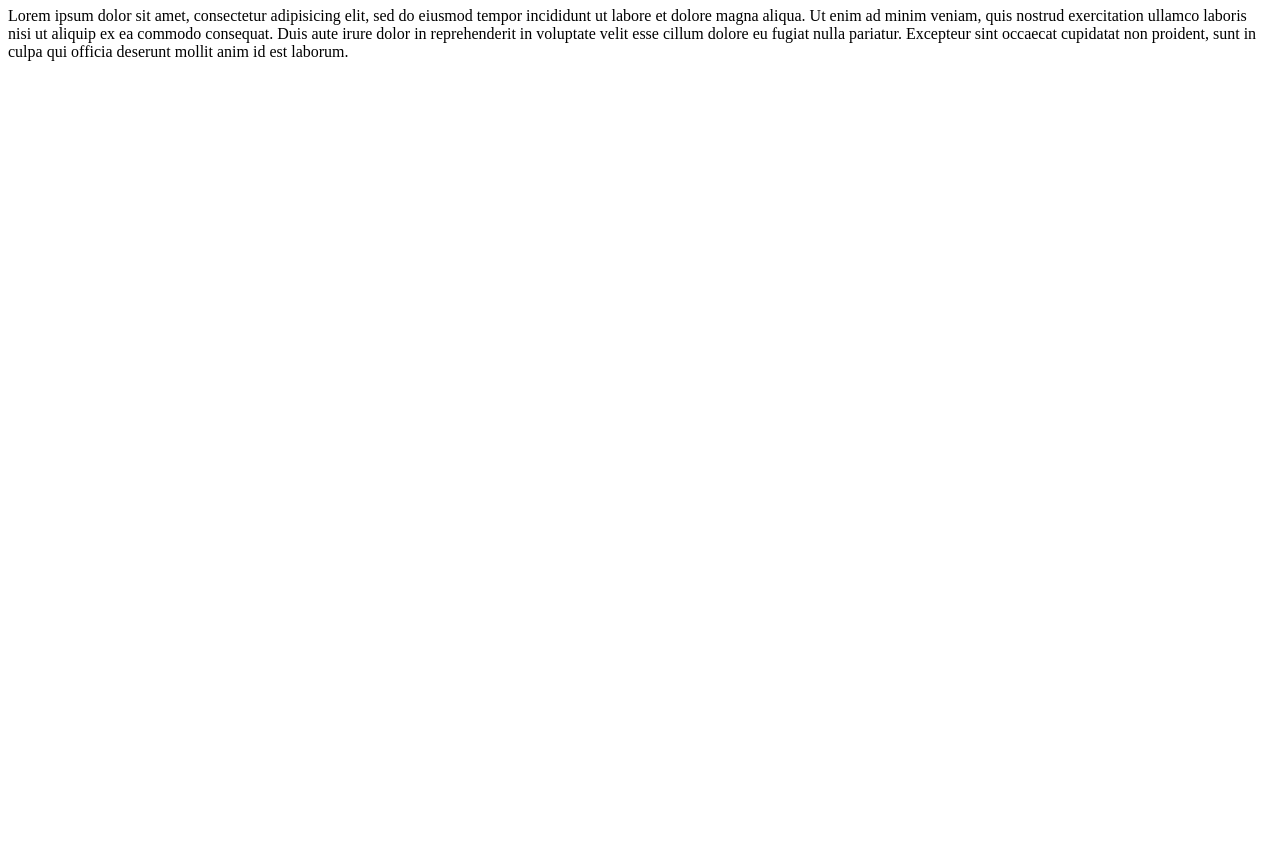
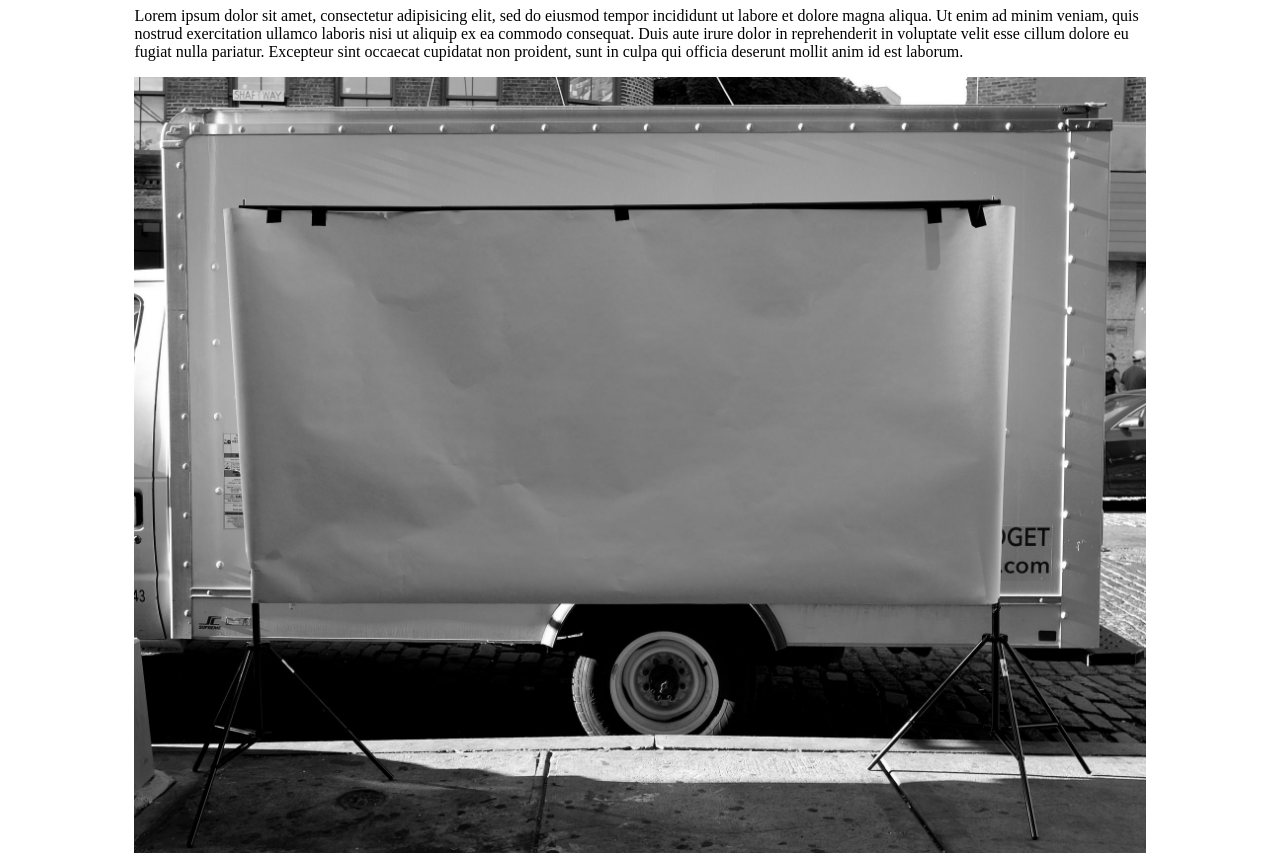
Before and after one commit to webjay/asite, a plain HTML site: page index.html in a window 1280 px wide. Shown: the part 73-938 px from the top of the page. Before the commit the page ends 800 px from the top, so only its background shows below. Drawn offline with Linux system fonts and the light colour scheme.

Commit message:
completeish

```diff
--- a/index.html
+++ b/index.html
@@ -2,12 +2,31 @@
 <html>
   <head>
     <title>A simple HTML page</title>
+    <style>
+      body {
+        background-color: #fff;
+        color: #000;
+      }
+      .container {
+        width: 80%;
+        margin: auto;
+      }
+      .mainimg {
+        width: 100%;
+      }
+    </style>
   </head>
   <body>
 
-    <h1>Hi, this is a page about _____</h1>
+    <div class="container">
 
-    <p>Lorem ipsum dolor sit amet, consectetur adipisicing elit, sed do eiusmod tempor incididunt ut labore et dolore magna aliqua. Ut enim ad minim veniam, quis nostrud exercitation ullamco laboris nisi ut aliquip ex ea commodo consequat. Duis aute irure dolor in reprehenderit in voluptate velit esse cillum dolore eu fugiat nulla pariatur. Excepteur sint occaecat cupidatat non proident, sunt in culpa qui officia deserunt mollit anim id est laborum.</p>
+      <h1>Hi, this is a page about _____</h1>
+
+      <p>Lorem ipsum dolor sit amet, consectetur adipisicing elit, sed do eiusmod tempor incididunt ut labore et dolore magna aliqua. Ut enim ad minim veniam, quis nostrud exercitation ullamco laboris nisi ut aliquip ex ea commodo consequat. Duis aute irure dolor in reprehenderit in voluptate velit esse cillum dolore eu fugiat nulla pariatur. Excepteur sint occaecat cupidatat non proident, sunt in culpa qui officia deserunt mollit anim id est laborum.</p>
+
+      <img src="images/img.jpg" class="mainimg" alt="main image">
+
+    </div>
 
   </body>
 </html>
```
Also changed, not shown: images/img.jpg (added), 2 other files.
